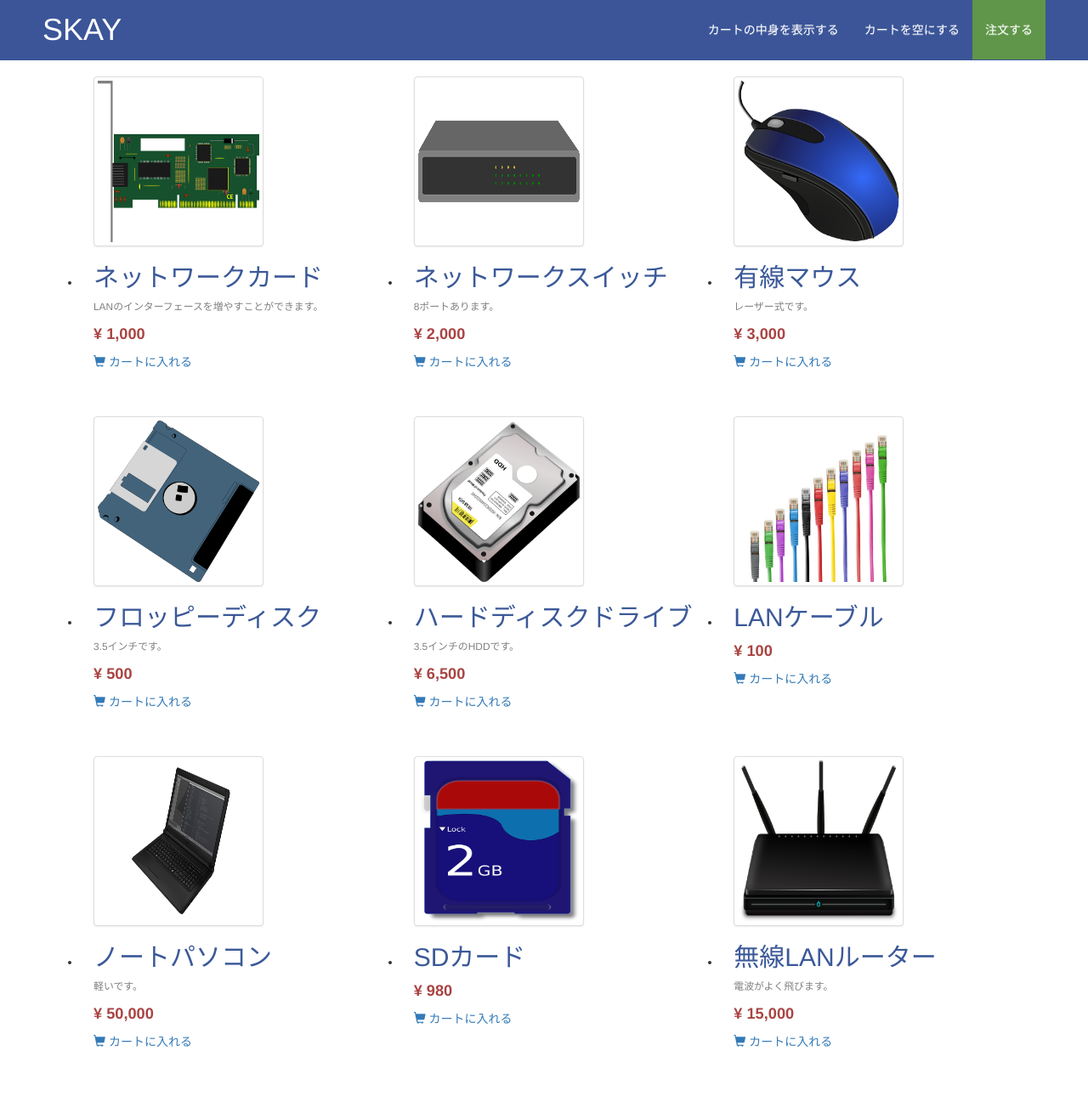
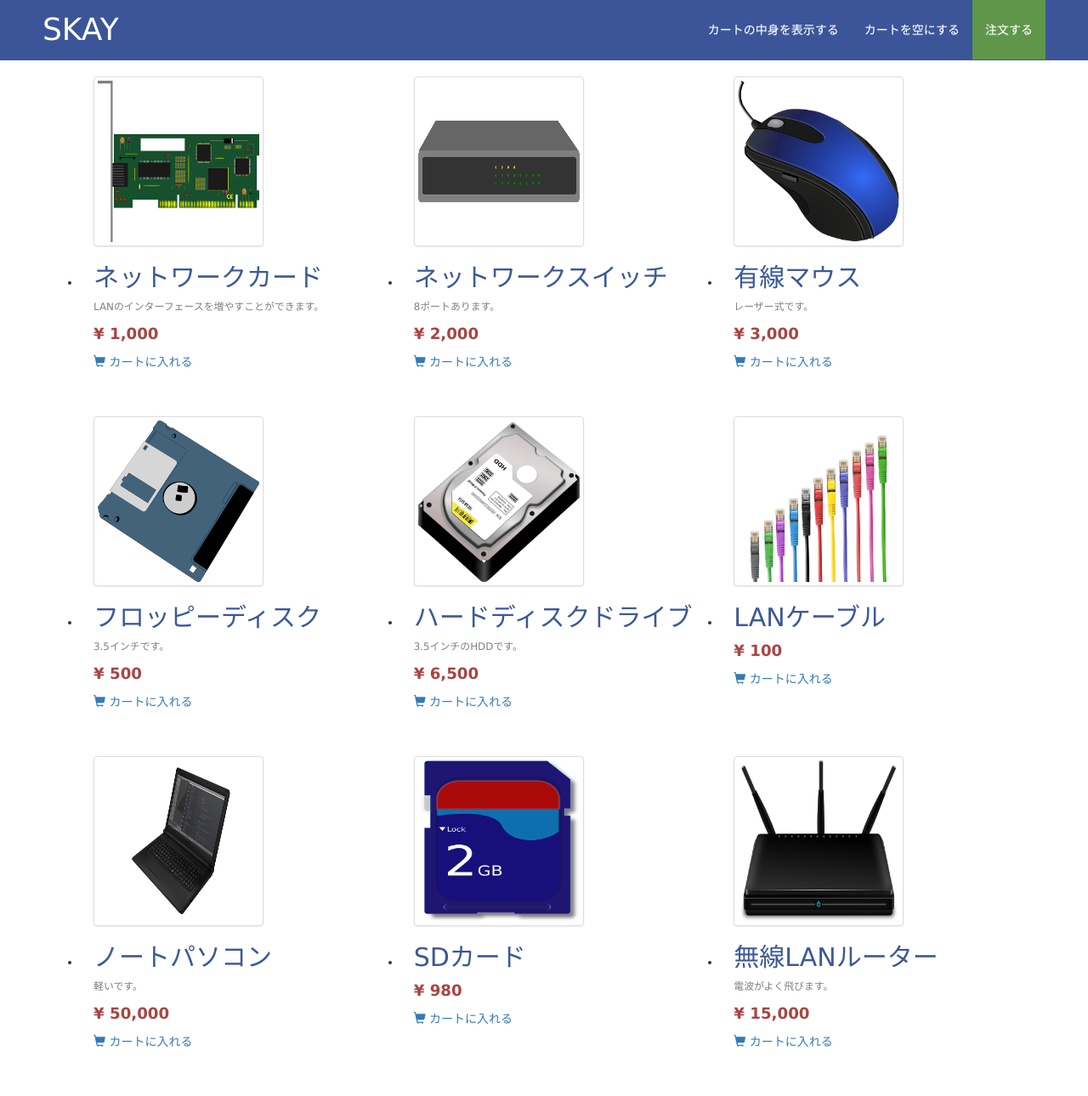
Before and after one commit to rinahira/hackathon_team_e, a Django app: page /ec/list/ in a window 1280 px wide. Shown: the whole page at 85% size. Run offline with Django 3.2, Linux system fonts and the light colour scheme; data comes from the database, SQL or seed files in the repository; some libraries are stand-ins or nearby versions.

Commit message:
:recycle: フォントを修正

```diff
--- a/static/css/style.css
+++ b/static/css/style.css
@@ -1,6 +1,8 @@
 body {
     margin: 0;
     padding: 0;
+
+    font-family: Verdana;
 }
 
 .skay-title {
```
